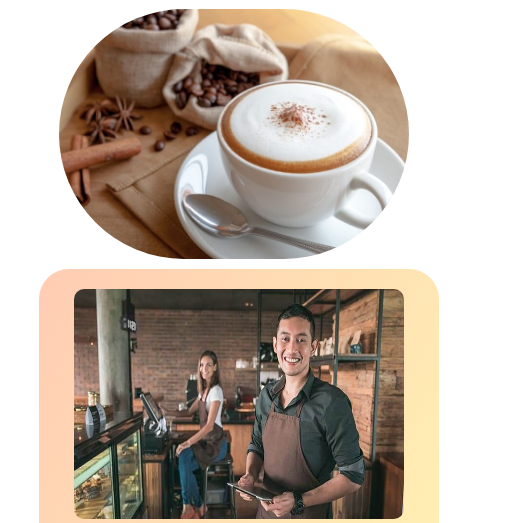
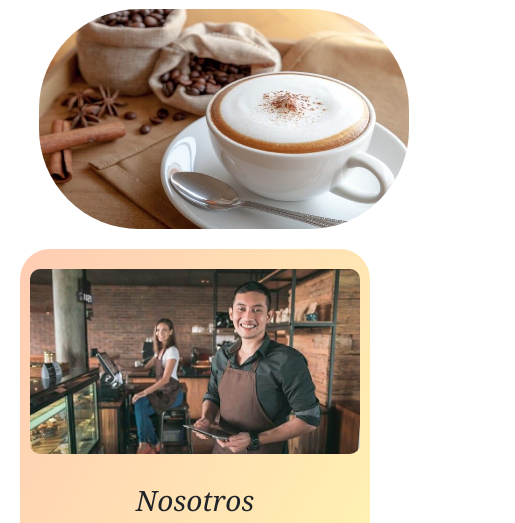
Before and after one commit to AlejandraAguirrez/cafeteria-amaike-tandil, a website: page index.html in a window 390 px wide. Shown: the part 183-706 px from the top of the page, 515 px wide, since content can reach past the window. Drawn offline with nearby package versions, Linux system fonts and the light colour scheme.

Commit message:
agregado @media 768px

```diff
--- a/index.html
+++ b/index.html
@@ -57,18 +57,18 @@
       <h2 class="textcenter">Especialidades</h2>
       <!-- Grid imagenes index -->
     <section class="img">
-      <img src="./imagenes/brownie.jpg" alt="desayunos" width="250" height="200"/>
-      <img src="./imagenes/especialidades.jpg" alt="postres"  width="250" height="200"/>
-      <img src="./imagenes/interior.jpg" alt="salon-cafeteria" width="250" height="200"/>
-      <img src="./imagenes/desayunar.jpg" alt="desayuno" width="250" height="200"/>
-      <img src="./imagenes/postres.jpg" alt="postres"  width="250" height="200"/>
-      <img src="./imagenes/tipos-de-cafe-wide.jpg" alt="cafe" width="250" height="200"/>
+      <img src="./imagenes/brownie.jpg" alt="desayunos" width="200" height="150"/>
+      <img src="./imagenes/especialidades.jpg" alt="postres"  width="200" height="150"/>
+      <img src="./imagenes/interior.jpg" alt="salon-cafeteria" width="200" height="150"/>
+      <img src="./imagenes/desayunar.jpg" alt="desayuno" width="200" height="150"/>
+      <img src="./imagenes/postres.jpg" alt="postres"  width="200" height="150"/>
+      <img src="./imagenes/tipos-de-cafe-wide.jpg" alt="cafe" width="200" height="150"/>
     </section>
      <!-- sabores unicos -->
     <section>
       <div class="cont">
         <div class="cont__grid">
-          <h2>Sabores únicos en un lugar diferente</h2>
+          <p>Sabores únicos en un lugar diferente</p>
           <img class="imagen__cafe" src="./imagenes/0006.gif" alt="cafe"/>
         </div>
       </div>
--- a/style.scss
+++ b/style.scss
@@ -20,9 +20,10 @@ body {
 .img-inicio {
     width: 800px;
     height: 600px;
-    justify-content: center;
+    margin: 10px 20%;
     border: 80px;
     border-radius: 100px;
+
 }
 
 .logo:hover {
@@ -44,13 +45,14 @@ h2 {
 }
 
 .contenedor {
+    max-width: 100%;
     height: 300px;
-    width: 80%;
+    margin: 15px 20px;
     display: flex;
     background-image: $colorFondo;
     padding: 10px;
     border-radius: 30px;
-    justify-content: center;
+
 
     &_description {
     padding: 10px;
@@ -63,6 +65,7 @@ h2 {
     width: 350px;
     height: 250px;
     border-radius: 20px;
+    padding: 10px;
 }
 
 .list {
@@ -81,15 +84,14 @@ h2 {
 
 .img {
     @extend .grid-base;
-    grid-auto-rows: mimax(200px, auto);
-    gap: 15px;
-    margin: 80px;
+    gap: 20px;
+    margin: 15px 20%;
 }
 
 // sabores unicos
 
 .cont {
-    margin: 20px 250px;
+    margin: 20px 20%;
     padding: 20px;
     border-radius: 140px;
     color: $colorFuente;
@@ -138,7 +140,7 @@ h2 {
 }
 
 table {
-     width: 100%;
+     width: 80%;
     border-collapse: collapse;
 }
 
@@ -224,17 +226,21 @@ $redSocial: (
         grid-template-columns: 1fr;
     }
 
+    .card {
+        margin: 10px 25%;
+    }
+
     .img-inicio {
-        width: 350px;
-        height: 250px;
+        width: 450px;
+        height: 300px;
+        background-image: url(./imagenes/cafeinicio.jpg);
     }
 
     .contenedor {
-        height: 450px;
-        width: 80%;
+        height: 480px;
         flex-direction: column;
         align-items: $centrado;
-        text-align: $centrado;
+         text-align: $centrado;
     }
 
     .contenedor_description {
@@ -248,10 +254,9 @@ $redSocial: (
     }
 
     .cont {
-        width: 400px;
+        width: 200px;
         border-radius: 100px;
-        margin-top: 50px;
-        margin: 30%;
+        margin: 10px 30%;
         text-align: $centrado;
     }
 
@@ -260,25 +265,39 @@ $redSocial: (
         flex-direction: column;
     }
 
+    .cont_grid p {
+        font-size: 10px;
+    }
+
     .img {
         grid-template-columns: 1fr 1fr;
-        gap: 10px;
-        margin: 40px;
+        gap: 5px;
+        margin: 5px 15%;
+    }
+}
+
+@media (max-width: 768px) {
+    .contenedor {
+        height: 520px;
+    }
+
+    .card {
+        margin: 5px 20%;
     }
 }
 
 @media (max-width: 576px) {
     .img-inicio {
-        margin: 5px 15%;
+        width: 370px;
+        height: 220px;
+        margin: 5px 10%;
     }
 
     .contenedor {
-        height: 700px;
-        width: 350px;
+        height: 650px;
     }
 
-    .img {
-        gap: 0px;
-        margin: 0px;
+    .card {
+        margin: 5px 10%;
     }
 }
```
Also changed, not shown: style.css.
